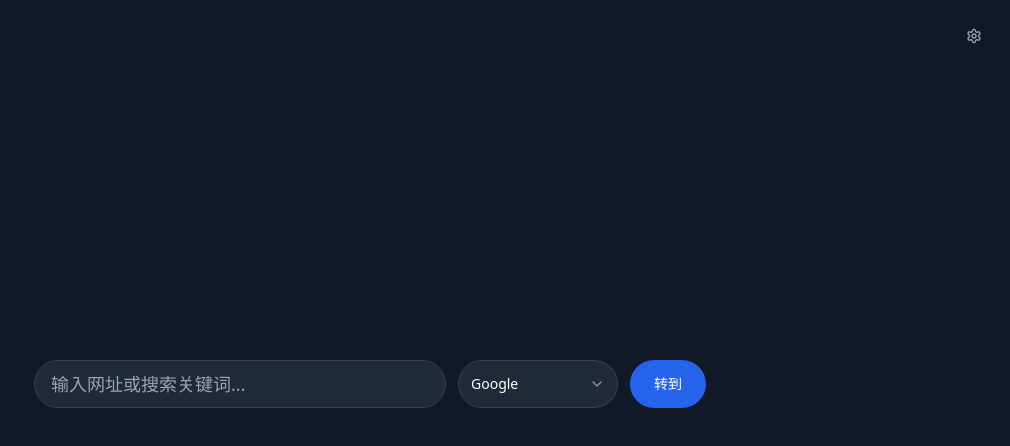
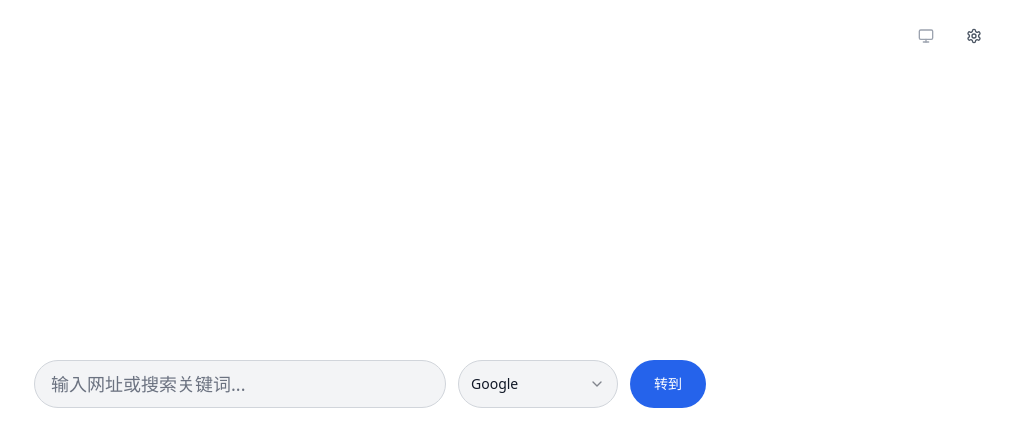
Before and after one commit to jkmoravec/quick-tab-navigator, a React (Vite) app: page / in a window 1280 px wide. Shown: the top 446 px of the page, without its empty margins (270-1280 px from the left). Built offline with nearby package versions, Linux system fonts and the light colour scheme.

Commit message:
Add theme selection with system preference
Implement theme selection with options for dark, light, and system preference.

```diff
--- a/src/App.tsx
+++ b/src/App.tsx
@@ -1,8 +1,10 @@
+
 import { Toaster } from "@/components/ui/toaster";
 import { Toaster as Sonner } from "@/components/ui/sonner";
 import { TooltipProvider } from "@/components/ui/tooltip";
 import { QueryClient, QueryClientProvider } from "@tanstack/react-query";
 import { BrowserRouter, Routes, Route } from "react-router-dom";
+import { ThemeProvider } from "@/contexts/ThemeContext";
 import Index from "./pages/Index";
 import NotFound from "./pages/NotFound";
 
@@ -10,6 +12,7 @@ const queryClient = new QueryClient();
 
 const App = () => (
   <QueryClientProvider client={queryClient}>
+    <ThemeProvider>
       <TooltipProvider>
         <Toaster />
         <Sonner />
@@ -21,6 +24,7 @@ const App = () => (
           </Routes>
         </BrowserRouter>
       </TooltipProvider>
+    </ThemeProvider>
   </QueryClientProvider>
 );
 
--- a/src/components/AutoComplete.tsx
+++ b/src/components/AutoComplete.tsx
@@ -1,4 +1,3 @@
-
 import { useState, useEffect, useRef, useCallback } from "react";
 
 interface SuggestionItem {
@@ -246,13 +245,13 @@ const AutoComplete = ({ value, onChange, onSubmit, placeholder, className }: Aut
       {showSuggestions && suggestions.length > 0 && (
         <div
           ref={suggestionsRef}
-          className="absolute top-full left-0 right-0 mt-2 bg-white rounded-lg shadow-lg border border-gray-200 z-50 max-h-96 overflow-y-auto"
+          className="absolute top-full left-0 right-0 mt-2 bg-white dark:bg-gray-800 rounded-lg shadow-lg border border-gray-200 dark:border-gray-700 z-50 max-h-96 overflow-y-auto"
         >
           {suggestions.map((suggestion, index) => (
             <div
               key={suggestion.id}
-              className={`flex items-center gap-3 px-4 py-3 hover:bg-gray-50 cursor-pointer border-b border-gray-100 last:border-b-0 ${
-                index === selectedIndex ? 'bg-blue-50 active' : ''
+              className={`flex items-center gap-3 px-4 py-3 hover:bg-gray-50 dark:hover:bg-gray-700 cursor-pointer border-b border-gray-100 dark:border-gray-600 last:border-b-0 ${
+                index === selectedIndex ? 'bg-blue-50 dark:bg-blue-900/30 active' : ''
               }`}
               onClick={() => handleSuggestionClick(suggestion)}
             >
@@ -260,22 +259,22 @@ const AutoComplete = ({ value, onChange, onSubmit, placeholder, className }: Aut
                 {suggestion.favicon ? (
                   <span className="text-lg">{suggestion.favicon}</span>
                 ) : (
-                  <div className="w-4 h-4 bg-gray-300 rounded"></div>
+                  <div className="w-4 h-4 bg-gray-300 dark:bg-gray-600 rounded"></div>
                 )}
               </div>
               <div className="flex-1 min-w-0">
-                <div className="font-medium text-gray-900 truncate">
+                <div className="font-medium text-gray-900 dark:text-white truncate">
                   {suggestion.title}
                 </div>
-                <div className="text-sm text-gray-500 truncate">
+                <div className="text-sm text-gray-500 dark:text-gray-400 truncate">
                   {suggestion.url}
                 </div>
               </div>
               <div className="flex-shrink-0">
                 <span className={`px-2 py-1 rounded-full text-xs font-medium ${
                   suggestion.type === 'history'
-                    ? 'bg-blue-100 text-blue-800'
-                    : 'bg-green-100 text-green-800'
+                    ? 'bg-blue-100 dark:bg-blue-900 text-blue-800 dark:text-blue-200'
+                    : 'bg-green-100 dark:bg-green-900 text-green-800 dark:text-green-200'
                 }`}>
                   {suggestion.type === 'history' ? '历史' : '书签'}
                 </span>
--- /dev/null
+++ b/src/components/ThemeToggle.tsx
@@ -0,0 +1,56 @@
+
+import { Moon, Sun, Monitor } from "lucide-react";
+import { Button } from "@/components/ui/button";
+import {
+  DropdownMenu,
+  DropdownMenuContent,
+  DropdownMenuItem,
+  DropdownMenuTrigger,
+} from "@/components/ui/dropdown-menu";
+import { useTheme } from "@/contexts/ThemeContext";
+
+const ThemeToggle = () => {
+  const { theme, setTheme, actualTheme } = useTheme();
+
+  const getThemeIcon = () => {
+    if (theme === 'system') {
+      return <Monitor className="h-5 w-5" />;
+    }
+    return actualTheme === 'dark' ? <Moon className="h-5 w-5" /> : <Sun className="h-5 w-5" />;
+  };
+
+  return (
+    <DropdownMenu>
+      <DropdownMenuTrigger asChild>
+        <Button variant="ghost" size="icon" className="text-gray-400 hover:text-gray-200">
+          {getThemeIcon()}
+        </Button>
+      </DropdownMenuTrigger>
+      <DropdownMenuContent align="end" className="bg-white dark:bg-gray-800">
+        <DropdownMenuItem
+          onClick={() => setTheme('light')}
+          className="cursor-pointer"
+        >
+          <Sun className="mr-2 h-4 w-4" />
+          浅色
+        </DropdownMenuItem>
+        <DropdownMenuItem
+          onClick={() => setTheme('dark')}
+          className="cursor-pointer"
+        >
+          <Moon className="mr-2 h-4 w-4" />
+          深色
+        </DropdownMenuItem>
+        <DropdownMenuItem
+          onClick={() => setTheme('system')}
+          className="cursor-pointer"
+        >
+          <Monitor className="mr-2 h-4 w-4" />
+          跟随系统
+        </DropdownMenuItem>
+      </DropdownMenuContent>
+    </DropdownMenu>
+  );
+};
+
+export default ThemeToggle;
--- /dev/null
+++ b/src/contexts/ThemeContext.tsx
@@ -0,0 +1,64 @@
+
+import React, { createContext, useContext, useEffect, useState } from 'react';
+
+type Theme = 'light' | 'dark' | 'system';
+
+interface ThemeContextType {
+  theme: Theme;
+  setTheme: (theme: Theme) => void;
+  actualTheme: 'light' | 'dark';
+}
+
+const ThemeContext = createContext<ThemeContextType | undefined>(undefined);
+
+export const useTheme = () => {
+  const context = useContext(ThemeContext);
+  if (!context) {
+    throw new Error('useTheme must be used within a ThemeProvider');
+  }
+  return context;
+};
+
+export const ThemeProvider: React.FC<{ children: React.ReactNode }> = ({ children }) => {
+  const [theme, setTheme] = useState<Theme>(() => {
+    const saved = localStorage.getItem('theme') as Theme;
+    return saved || 'system';
+  });
+
+  const [actualTheme, setActualTheme] = useState<'light' | 'dark'>('dark');
+
+  useEffect(() => {
+    const updateActualTheme = () => {
+      if (theme === 'system') {
+        const systemPrefersDark = window.matchMedia('(prefers-color-scheme: dark)').matches;
+        setActualTheme(systemPrefersDark ? 'dark' : 'light');
+      } else {
+        setActualTheme(theme as 'light' | 'dark');
+      }
+    };
+
+    updateActualTheme();
+    localStorage.setItem('theme', theme);
+
+    if (theme === 'system') {
+      const mediaQuery = window.matchMedia('(prefers-color-scheme: dark)');
+      mediaQuery.addEventListener('change', updateActualTheme);
+      return () => mediaQuery.removeEventListener('change', updateActualTheme);
+    }
+  }, [theme]);
+
+  useEffect(() => {
+    const root = document.documentElement;
+    if (actualTheme === 'dark') {
+      root.classList.add('dark');
+    } else {
+      root.classList.remove('dark');
+    }
+  }, [actualTheme]);
+
+  return (
+    <ThemeContext.Provider value={{ theme, setTheme, actualTheme }}>
+      {children}
+    </ThemeContext.Provider>
+  );
+};
--- a/src/pages/Index.tsx
+++ b/src/pages/Index.tsx
@@ -11,6 +11,7 @@ import {
 import SearchEngineConfig from "@/components/SearchEngineConfig";
 import QuickLinksConfig from "@/components/QuickLinksConfig";
 import AutoComplete from "@/components/AutoComplete";
+import ThemeToggle from "@/components/ThemeToggle";
 
 interface SearchEngine {
   id: string;
@@ -70,16 +71,17 @@ const Index = () => {
   };
 
   return (
-    <div className="min-h-screen bg-gray-900 flex flex-col items-center justify-center p-4">
-      {/* 设置按钮 */}
-      <div className="absolute top-4 right-4">
+    <div className="min-h-screen bg-white dark:bg-gray-900 flex flex-col items-center justify-center p-4 transition-colors">
+      {/* 设置和主题切换按钮 */}
+      <div className="absolute top-4 right-4 flex items-center gap-2">
+        <ThemeToggle />
         <DropdownMenu>
           <DropdownMenuTrigger asChild>
-            <Button variant="ghost" size="icon" className="text-gray-400 hover:text-gray-200">
+            <Button variant="ghost" size="icon" className="text-gray-600 dark:text-gray-400 hover:text-gray-800 dark:hover:text-gray-200">
               <Settings className="h-5 w-5" />
             </Button>
           </DropdownMenuTrigger>
-          <DropdownMenuContent align="end" className="bg-white">
+          <DropdownMenuContent align="end" className="bg-white dark:bg-gray-800">
             <DropdownMenuItem onClick={() => setShowSettings(true)}>
               搜索引擎设置
             </DropdownMenuItem>
@@ -101,17 +103,17 @@ const Index = () => {
                 onChange={setQuery}
                 onSubmit={handleSubmit}
                 placeholder="输入网址或搜索关键词..."
-                className="w-full h-12 text-lg px-4 rounded-full bg-gray-800 border border-gray-700 text-white placeholder:text-gray-400 focus:border-blue-500 focus:outline-none transition-colors"
+                className="w-full h-12 text-lg px-4 rounded-full bg-gray-100 dark:bg-gray-800 border border-gray-300 dark:border-gray-700 text-gray-900 dark:text-white placeholder:text-gray-500 dark:placeholder:text-gray-400 focus:border-blue-500 focus:outline-none transition-colors"
               />
             </div>
 
             <Select value={searchEngine} onValueChange={setSearchEngine}>
-              <SelectTrigger className="w-40 h-12 rounded-full bg-gray-800 border-gray-700 text-white hover:bg-gray-700 focus:border-blue-500">
+              <SelectTrigger className="w-40 h-12 rounded-full bg-gray-100 dark:bg-gray-800 border-gray-300 dark:border-gray-700 text-gray-900 dark:text-white hover:bg-gray-200 dark:hover:bg-gray-700 focus:border-blue-500">
                 <SelectValue />
               </SelectTrigger>
-              <SelectContent className="bg-white">
+              <SelectContent className="bg-white dark:bg-gray-800">
                 {searchEngines.map((engine) => (
-                  <SelectItem key={engine.id} value={engine.id}>
+                  <SelectItem key={engine.id} value={engine.id} className="text-gray-900 dark:text-white">
                     {engine.name}
                   </SelectItem>
                 ))}
@@ -134,7 +136,7 @@ const Index = () => {
               <Button
                 key={link.id}
                 variant="ghost"
-                className="h-16 rounded-xl bg-gray-800/50 border border-gray-700 hover:bg-gray-700 text-white transition-colors"
+                className="h-16 rounded-xl bg-gray-100/50 dark:bg-gray-800/50 border border-gray-300 dark:border-gray-700 hover:bg-gray-200 dark:hover:bg-gray-700 text-gray-900 dark:text-white transition-colors"
                 onClick={() => window.open(link.url, '_blank')}
               >
                 <div className="text-center">
@@ -150,7 +152,7 @@ const Index = () => {
       {/* 设置弹窗 */}
       {showSettings && (
         <div className="fixed inset-0 bg-black/50 flex items-center justify-center z-50">
-          <div className="bg-white rounded-lg p-1 max-w-4xl w-full mx-4 max-h-[90vh] overflow-hidden">
+          <div className="bg-white dark:bg-gray-800 rounded-lg p-1 max-w-4xl w-full mx-4 max-h-[90vh] overflow-hidden">
             <SearchEngineConfig
               engines={searchEngines}
               onEnginesChange={setSearchEngines}
@@ -163,7 +165,7 @@ const Index = () => {
       {/* 快速链接配置弹窗 */}
       {showQuickLinksConfig && (
         <div className="fixed inset-0 bg-black/50 flex items-center justify-center z-50">
-          <div className="bg-white rounded-lg p-1 max-w-4xl w-full mx-4 max-h-[90vh] overflow-hidden">
+          <div className="bg-white dark:bg-gray-800 rounded-lg p-1 max-w-4xl w-full mx-4 max-h-[90vh] overflow-hidden">
             <QuickLinksConfig
               links={quickLinks}
               onLinksChange={setQuickLinks}
```
Lines whose indentation alone changed are shown as unchanged.
